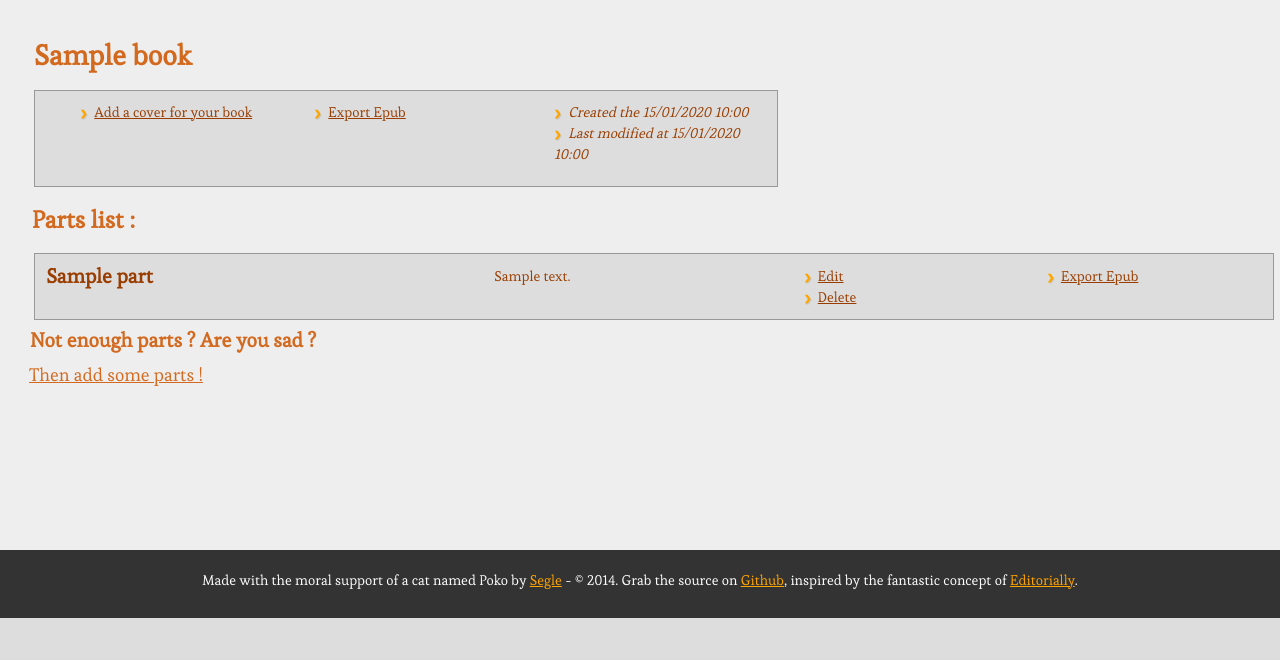
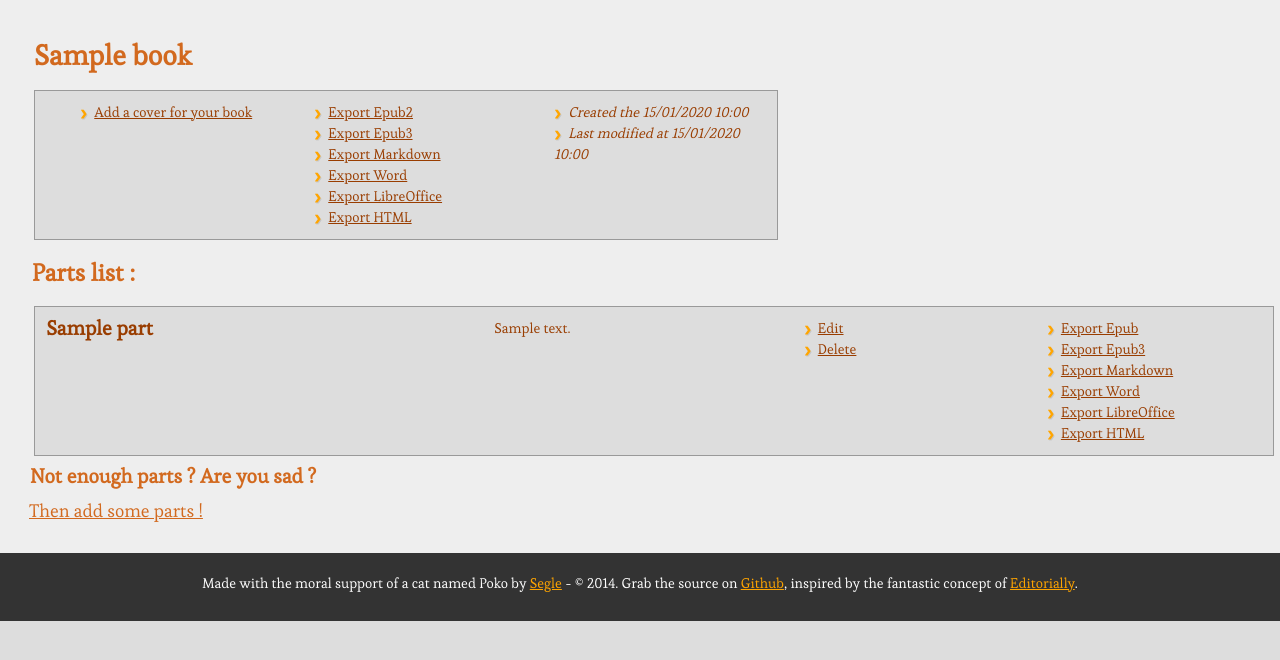
Before and after one commit to brunobord/downpub, a Flask app: template downpub/downpub/templates/books/parts_list.html in a window 1280 px wide. Shown: the part 88-748 px from the top of the page. Run offline with Flask 2, Linux system fonts and the light colour scheme; the template is opened without the code that fills it: most values are stand-ins (such as "Sample title", 1, 10 or a date in 2020); parts of the project's set-up code (start-up, migrations or seed data) failed here and were passed over.

Commit message:
Ajout d'exports dans d'autres formats qu'Epub

```diff
--- a/downpub/downpub/books/views.py
+++ b/downpub/downpub/books/views.py
@@ -347,7 +347,7 @@ def export(book_id, export_format):
             '-s', '--toc',
             '-f', 'markdown',
             '-t', export_format,
-            '-o', EXPORT_DIR + "/" + book_id + "/book-" + book_id + ".epub",
+            '-o', EXPORT_DIR + "/" + book_id + "/book-" + book_id + '.' + export_format,
             ]
     else:
         # Set up the pandoc command and run it
@@ -358,7 +358,7 @@ def export(book_id, export_format):
             '-s', '--toc',
             '-f', 'markdown',
             '-t', export_format,
-            '-o', EXPORT_DIR + "/" + book_id + "/book-" + book_id + ".epub",
+            '-o', EXPORT_DIR + "/" + book_id + "/book-" + book_id + '.' + export_format,
             ]
     p1 = subprocess.call(args)
 
--- a/downpub/downpub/templates/books/parts_list.html
+++ b/downpub/downpub/templates/books/parts_list.html
@@ -20,7 +20,32 @@
         <ul>
             <li class="row">
                 <a class="icon icon-bracket2" href="{{ url_for('books.export', book_id=book.id, export_format='epub') }}"
-                >{{ _("Export Epub") }}
+                >{{ _("Export Epub2") }}
+                </a>
+            </li>
+            <li class="row">
+                <a class="icon icon-bracket2" href="{{ url_for('books.export', book_id=book.id, export_format='epub3') }}"
+                >{{ _("Export Epub3") }}
+                </a>
+            </li>
+            <li class="row">
+                <a class="icon icon-bracket2" href="{{ url_for('books.export', book_id=book.id, export_format='markdown') }}"
+                >{{ _("Export Markdown") }}
+                </a>
+            </li>
+            <li class="row">
+                <a class="icon icon-bracket2" href="{{ url_for('books.export', book_id=book.id, export_format='docx') }}"
+                >{{ _("Export Word") }}
+                </a>
+            </li>
+            <li class="row">
+                <a class="icon icon-bracket2" href="{{ url_for('books.export', book_id=book.id, export_format='odt') }}"
+                >{{ _("Export LibreOffice") }}
+                </a>
+            </li>
+            <li class="row">
+                <a class="icon icon-bracket2" href="{{ url_for('books.export', book_id=book.id, export_format='html') }}"
+                >{{ _("Export HTML") }}
                 </a>
             </li>
         </ul>
@@ -69,6 +94,31 @@
                 >{% trans %}Export Epub{% endtrans %}
                 </a>
             </li>
+            <li class="row">
+                <a class="icon icon-bracket2" href="{{ url_for('books.export_part', book_id=book.id, part_id=part.id, export_format='epub3') }}"
+                >{% trans %}Export Epub3{% endtrans %}
+                </a>
+            </li>
+            <li class="row">
+                <a class="icon icon-bracket2" href="{{ url_for('books.export_part', book_id=book.id, part_id=part.id, export_format='markdown') }}"
+                >{% trans %}Export Markdown{% endtrans %}
+                </a>
+            </li>
+            <li class="row">
+                <a class="icon icon-bracket2" href="{{ url_for('books.export_part', book_id=book.id, part_id=part.id, export_format='docx') }}"
+                >{% trans %}Export Word{% endtrans %}
+                </a>
+            </li>
+            <li class="row">
+                <a class="icon icon-bracket2" href="{{ url_for('books.export_part', book_id=book.id, part_id=part.id, export_format='odt') }}"
+                >{% trans %}Export LibreOffice{% endtrans %}
+                </a>
+            </li>
+            <li class="row">
+                <a class="icon icon-bracket2" href="{{ url_for('books.export_part', book_id=book.id, part_id=part.id, export_format='html') }}"
+                >{% trans %}Export HTML{% endtrans %}
+                </a>
+            </li>
         </ul>
     </div>
 </div>
```
Also changed, not shown: downpub/downpub/templates/books/list.html (+25 -0 lines).
